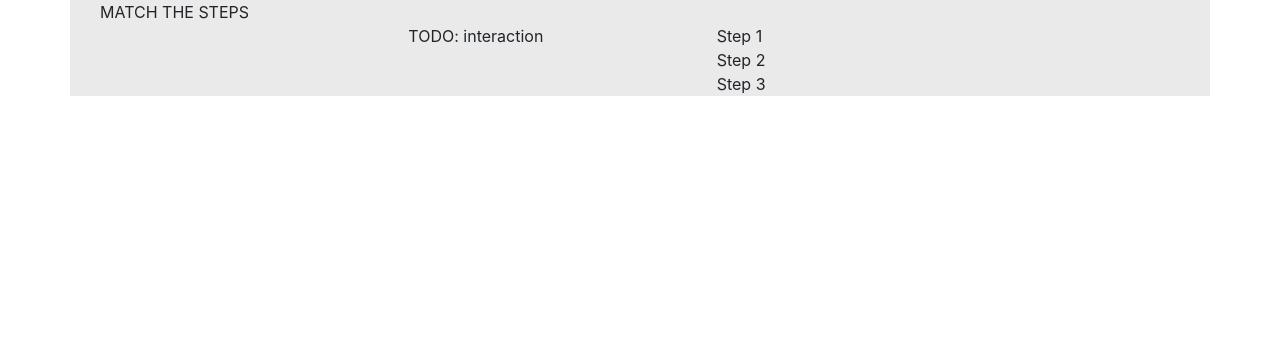
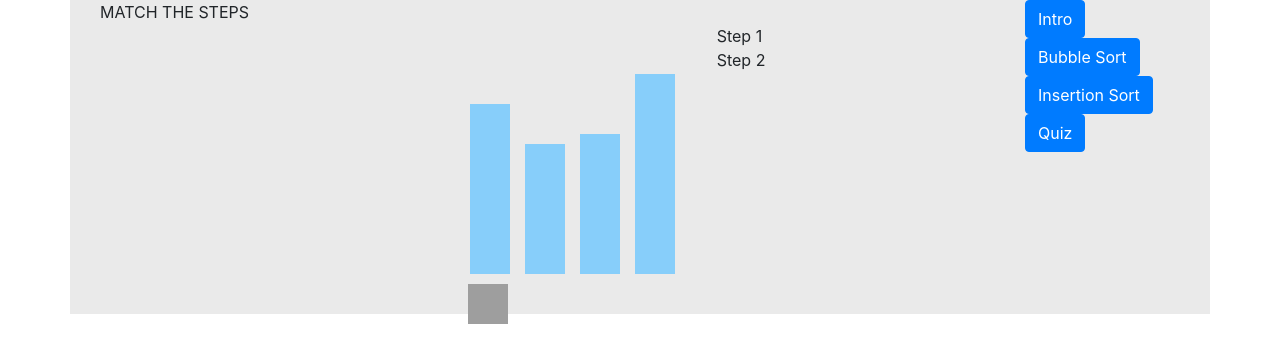
Before and after one commit to amalik3099/sorting-visualizer, a Flask app: template templates/learn.html in a window 1280 px wide. Shown: the part 72-435 px from the top of the page. Run offline with Flask 2, Linux system fonts and the light colour scheme; the template is opened without the code that fills it, so the values that code supplies are empty; some libraries are stand-ins or nearby versions; grey boxes are pictures that could not be loaded.

Commit message:
Revert "some update"
This reverts commit a4e19e8d0c172c4e12b9facfafc6c5c017e9bb79.

```diff
--- a/templates/homepage.html
+++ b/templates/homepage.html
@@ -57,7 +57,7 @@
             let insertion_button = $("<button id='insertion_button' class='btn btn-primary'>")
             $(insertion_button).text("Insertion Sort")
             $(insertion_button).click(function (e) {
-                window.location.href = "/learn/5";
+                window.location.href = "/learn/4";
             })
             $("#insertion_div").append(insertion_button)
 
--- a/templates/learn.html
+++ b/templates/learn.html
@@ -1,4 +1,6 @@
 {% extends "layout.html" %}
+
+
 
 {% block content %}
 
@@ -14,25 +16,25 @@
         let data
 
         $(document).ready(function () {
-            if (id <= 4)
+            if (id <= 3){
                 data = bubble_data
+                bubble = true
+                insertion = false
+            }
+            else {
+                data = insertion_data
+                insertion = true
+                bubble = false
+            }
+            if (id % 3 === 0)
+                step = 3
             else
-                data = insertion_data
-
-            if (id % 4 === 0)
-                step = 4
-            else
-                step = id % 4
+                step = id % 3
 
             let title = $("<div>")
             $(title).text(data["title"])
             $("#main_section").append(title)
 
-            if (step === 1) {
-                let intro = $("<div>")
-                $(intro).text("TODO: text and explanation")
-                $("#main_section").append(intro)
-            } else {
             let intro = $("<div>")
             $(intro).text("MATCH THE STEPS")
             $("#main_section").append(intro)
@@ -47,7 +49,24 @@
 
             let interaction = $("<div class='col-md-4'>")
             //TODO: interaction
-                $(interaction).text("TODO: interaction")
+            $(interaction).html(`
+        <div class="row align-items-end bar-parent">
+            <div class="col-3"></div>
+            <div><div class="bar learnbar1" id = "bar1" >
+                <span id="d1" class='down'>{{bubble_data.Step1.array[0]}}</span>
+            </div>
+
+            </div>
+            <div><div class="bar learnbar2" id="bar2"><span id="d2" class='down'>{{bubble_data.Step1.array[1]}}</span> </div>
+            </div>
+            <div><div class="bar learnbar3" id="bar3"><span id="d3" class='down'>{{bubble_data.Step1.array[2]}}</span> </div>
+            </div>
+            <div><div class="bar learnbar4" id="bar4"><span id="d4" class='down'>{{bubble_data.Step1.array[3]}}</span> </div>
+            </div>
+        </div>
+        <div id="instruction"><img class='gif' id="touch" src="https://media2.giphy.com/media/e0BQsk91PB8Te5OlXx/200w.webp?cid=ecf05e477pfq9hy0zi737j7poomohq6nzt6p7qq28t69s7z8&rid=200w.webp&ct=g" /></div>
+
+            `)
             $(row).append(interaction)
 
             let steps = $("<div class='col-md-4'>")
@@ -55,47 +74,18 @@
             $(step1).text("Step 1")
             $(steps).append(step1)
 
-                let step2 = $("<div id='step1'>")
+            let step2 = $("<div id='step2'>")
             $(step2).text("Step 2")
             $(steps).append(step2)
 
-                let step3 = $("<div id='step1'>")
-                $(step3).text("Step 3")
-                $(steps).append(step3)
+            // let step3 = $("<div id='step3'>")
+            // $(step3).text("Step 3")
+            // $(steps).append(step3)
 
             $(row).append(steps)
 
             $("#main_section").append(row)
 
-                let instruction = $("<div>")
-                $(instruction).text(data[step - 1].description)
-                $("#page").append(instruction)
-            }
-            row = $("<div class='row'>")
-
-            if (step !== 1) {
-                let back_div = $("<div>")
-                let back = $("<button id='back' class='btn btn-primary'>")
-                $(back).text("<")
-                $(back).click(function (e) {
-                    window.location.href = "/learn/" + (parseInt(id) - 1).toString();
-                })
-                $(back_div).append(back)
-                $(row).append(back_div)
-            }
-
-            if (step !== 4) {
-                let next_div = $("<div>")
-                let next = $("<button id='next' class='btn btn-primary'>")
-                $(next).text(">")
-                $(next).click(function (e) {
-                    window.location.href = "/learn/" + (parseInt(id) + 1).toString();
-                })
-                $(next_div).append(next)
-                $(row).append(next_div)
-            }
-
-            $("#page").append(row)
 
             let intro_button = $("<button id='intro_button' class='btn btn-primary'>")
             $(intro_button).text("Intro")
@@ -114,7 +104,7 @@
             let insertion_button = $("<button id='insertion_button' class='btn btn-primary'>")
             $(insertion_button).text("Insertion Sort")
             $(insertion_button).click(function (e) {
-                window.location.href = "/learn/5";
+                window.location.href = "/learn/4";
             })
             $("#insertion_div").append(insertion_button)
 
@@ -124,8 +114,93 @@
                 window.location.href = "/quiz/1";
             })
             $("#quiz_div").append(quiz_button)
+
+            let instruction = $("<div>")
+            // $(instruction).text(data[step].description)
+            // $("#page").append(instruction)
+
+            row = $("<div class='row'>")
+
+            let last_section_div = $("<div>")
+            let last_section = $("<button id='last_section' class='btn btn-primary'>")
+            $(last_section).text("<<")
+            if (id <= 3) {
+                $(last_section).click(function (e) {
+                    window.location.href = "/";
+                })
+            } else {
+                $(last_section).click(function (e) {
+                    window.location.href = "/learn/1";
+                })
+            }
+            $(last_section_div).append(last_section)
+            $(row).append(last_section_div)
+
+            if (step !== 1) {
+                let back_div = $("<div>")
+                let back = $("<button id='back' class='btn btn-primary'>")
+                $(back).text("<")
+                $(back).click(function (e) {
+                    window.location.href = "/learn/" + (parseInt(id) - 1).toString();
+                })
+                $(back_div).append(back)
+                $(row).append(back_div)
+            }
+
+            if (step !== 3) {
+                let next_div = $("<div>")
+                let next = $("<button id='next' class='btn btn-primary'>")
+                $(next).text(">")
+                $(next).click(function (e) {
+                    window.location.href = "/learn/" + (parseInt(id) + 1).toString();
+                })
+                $(next_div).append(next)
+                $(row).append(next_div)
+            }
+
+            let next_section_div = $("<div>")
+            let next_section = $("<button id='next_section' class='btn btn-primary'>")
+            $(next_section).text(">>")
+            if (id <= 3) {
+                $(next_section).click(function (e) {
+                    window.location.href = "/learn/4";
+                })
+            } else {
+                $(next_section).click(function (e) {
+                    window.location.href = "/quiz/1";
+                })
+            }
+            $(next_section_div).append(next_section)
+            $(row).append(next_section_div)
+
+            let help_div = $("<div>")
+            $(help_div).text("Need Help?")
+            let help = $("<button id='next_section' class='btn btn-primary'>")
+            $(help).text("?")
+            let dialog = $("<div id='dialog' title=''>")
+            $(dialog).attr("title", data["help"].title)
+            let description = $("<div class='help_des_div'>")
+            $(description).text(data['help'].description)
+            $(dialog).append(description)
+            $(help).click(function (e) {
+                $(dialog).dialog({
+                    buttons: {
+                        "continue with Tutorial": function () {
+                            $(this).dialog("close")
+                        },
+                    },
+                    modal: true
+                })
+            })
+            $(help_div).append(help)
+            $(row).append(help_div)
+
+            $("#page").append(row)
         })
     </script>
+
+<script type="text/javascript" src="{{ url_for('static', filename = 'learn.js') }}"></script>
+
 
     <div id="page" class="container">
         <div class="row">
@@ -137,7 +212,6 @@
                 <div id="bubble_div"></div>
 
                 <div id="insertion_div"></div>
-
                 <div id="quiz_div"></div>
             </div>
         </div>
```
Lines whose indentation alone changed are shown as unchanged.
